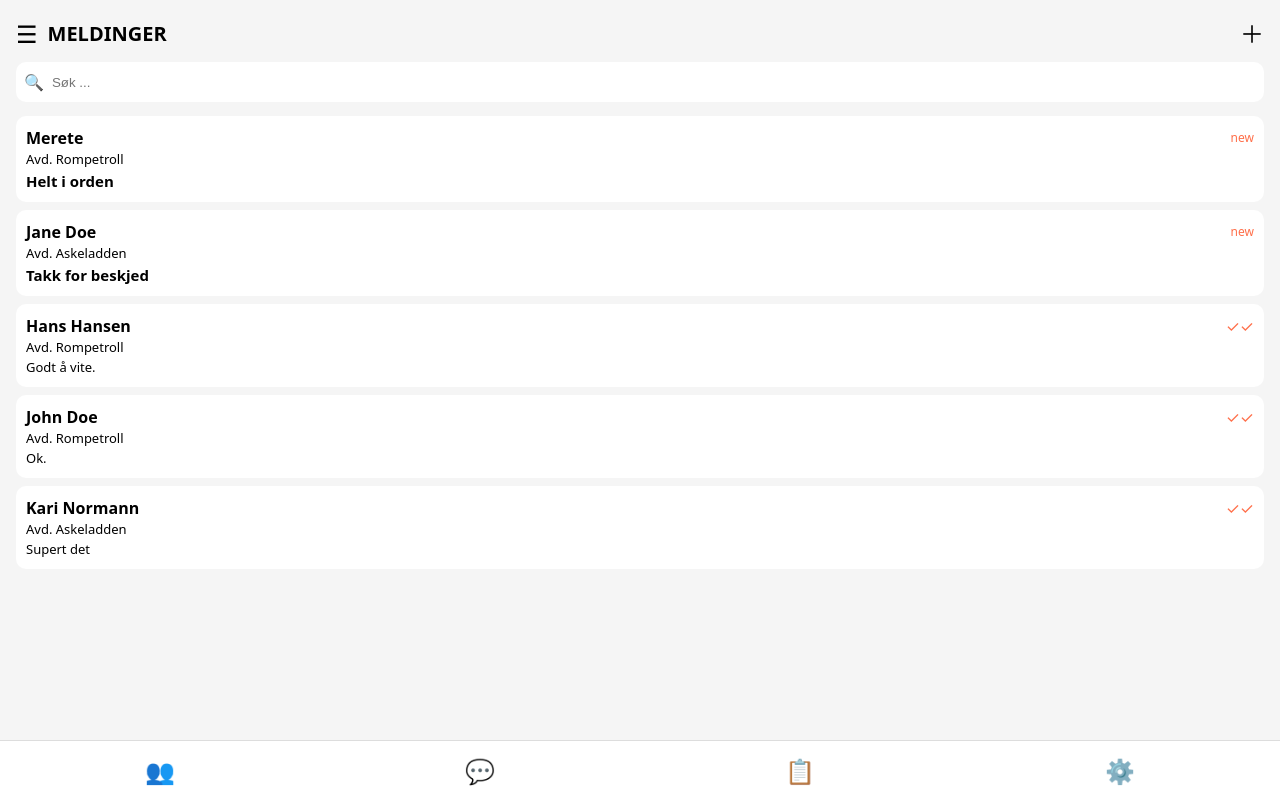
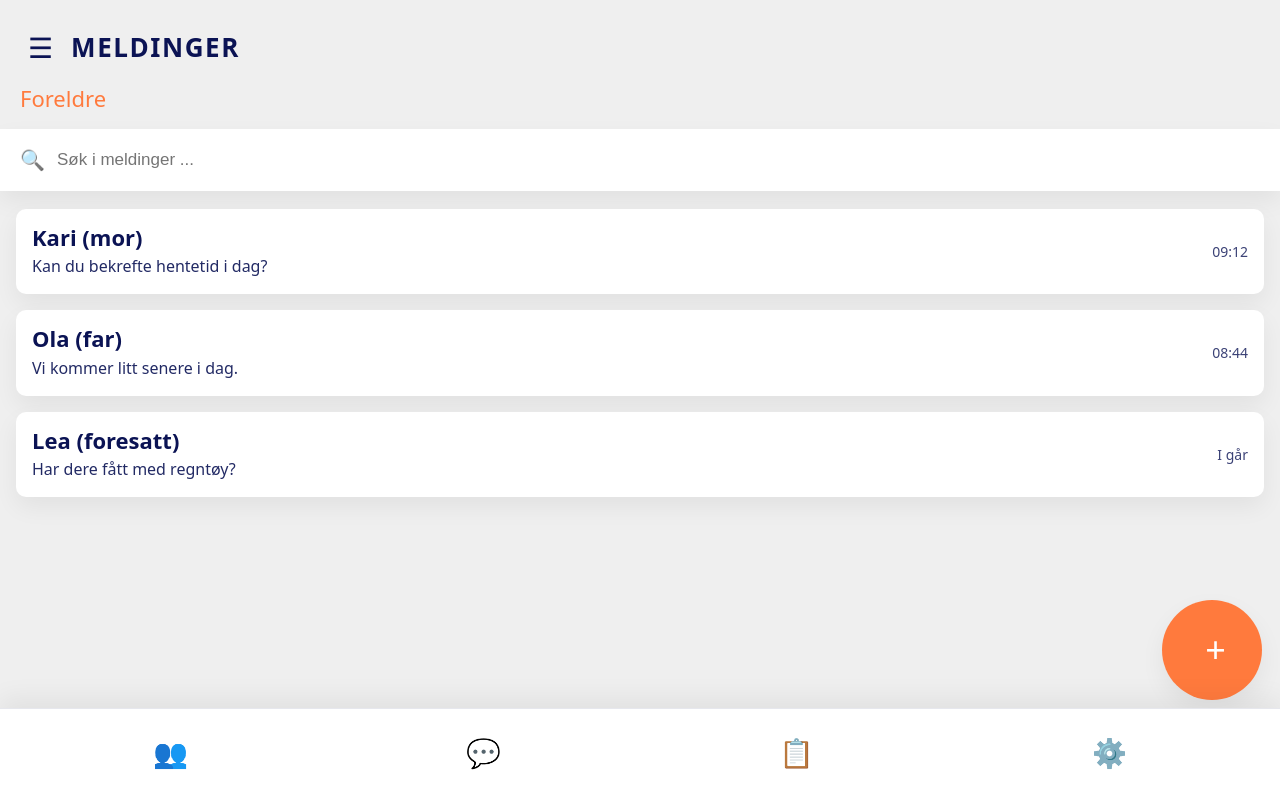
Before and after one commit to DR4G0N101/PRO203_agileproject, a React (Vite) app: page /messages-parents in a window 1280 px wide. Built offline with nearby package versions, Linux system fonts and the light colour scheme.

Commit message:
fikset mye

```diff
--- a/src/components/BottomNav.jsx
+++ b/src/components/BottomNav.jsx
@@ -19,10 +19,11 @@ function Tab({ to, label, icon }) {
 export default function BottomNav() {
   return (
     <nav className="bottom-nav" aria-label="Hovedmeny">
-      <Tab to="/children" label="Barn" icon="👥" />
-      <Tab to="/messages" label="Meldinger" icon="💬" />
-      <Tab to="/overview" label="Oversikt" icon="📋" />
-      <Tab to="/settings" label="Innstillinger" icon="⚙️" />
+      <Tab to="/home" label="home" icon="👥" />
+      <Tab to="/messages" label="messages" icon="💬" />
+      {/* <Tab to="/messages-parents" label="Meldinger" icon="💬" /> */}
+      <Tab to="/overview" label="overview" icon="📋" />
+      <Tab to="/settings" label="settings" icon="⚙️" />
     </nav>
   );
 }
--- /dev/null
+++ b/src/pages/Home.jsx
@@ -0,0 +1,97 @@
+import { useMemo, useState } from "react";
+import { useNavigate } from "react-router-dom";
+
+import BurgerMenu from "../components/BurgerMenu";
+import BottomNav from "../components/BottomNav";
+
+import "./home.css";
+
+export default function ChildrenHome() {
+  const navigate = useNavigate();
+
+  const [menuOpen, setMenuOpen] = useState(false);
+
+  const categories = useMemo(
+    () => [
+      { title: "Til stede", count: "14/23", color: "#2E5C3F" },
+      { title: "Venter på", count: "3/23", color: "#F2C94C" },
+      { title: "Hentet", count: "4/23", color: "var(--navy)" },
+      { title: "Fravær", count: "2/23", color: "#8B0012" },
+    ],
+    []
+  );
+
+  const sections = useMemo(
+    () => [
+      {
+        heading: "Navigasjon",
+        items: [
+          { label: "Barn", value: "children", onSelect: () => navigate("/children"), active: true },
+          { label: "Meldinger", value: "messages", onSelect: () => navigate("/messages") },
+          { label: "Oversikt", value: "overview", onSelect: () => navigate("/overview") },
+          { label: "Innstillinger", value: "settings", onSelect: () => navigate("/settings") },
+        ],
+      },
+    ],
+    [navigate]
+  );
+
+  return (
+    <div className="ch-container">
+      <BurgerMenu
+        open={menuOpen}
+        onClose={() => setMenuOpen(false)}
+        title="MENY"
+        sections={sections}
+      />
+
+      {/* Header */}
+      <div className="ch-header">
+        <button
+          type="button"
+          className="ch-menu-btn"
+          onClick={() => setMenuOpen(true)}
+          aria-label="Åpne meny"
+        >
+          ☰
+        </button>
+        <h2 className="ch-title">BARN</h2>
+      </div>
+
+      <p className="ch-subtitle">Rompetroll</p>
+
+      {/* Link til foresatte */}
+      <button
+        type="button"
+        className="ch-parent-link"
+        onClick={() => navigate("/messages-parents")}
+      >
+        ➜ For foresatte
+      </button>
+
+      {/* Kategorien-kort */}
+      <div className="ch-list">
+        {categories.map((item) => (
+          <button
+            key={item.title}
+            type="button"
+            className="ch-card"
+            onClick={() => alert(`${item.title} (demo)`)}
+          >
+            <div className="ch-colorbar" style={{ background: item.color }} />
+            <div className="ch-card-content">
+              <span className="ch-card-title">{item.title}</span>
+
+              <div className="ch-card-right">
+                <span className="ch-card-count">{item.count}</span>
+                <span className="ch-chevron" aria-hidden="true">›</span>
+              </div>
+            </div>
+          </button>
+        ))}
+      </div>
+
+      <BottomNav />
+    </div>
+  );
+}
--- a/src/pages/MessagesParents.jsx
+++ b/src/pages/MessagesParents.jsx
@@ -1,311 +1,168 @@
-import React, { useState } from "react";
+import { useMemo, useState } from "react";
+import { useNavigate } from "react-router-dom";
 
-export default function MessagesForesatte({ activePage, setActivePage }) {
-    const [showNewMessage, setShowNewMessage] = useState(false);
+import BurgerMenu from "../components/BurgerMenu";
+import BottomNav from "../components/BottomNav";
 
-    const messages = [
+import "./settings/settings.css";
+import "./messages.css";
+
+export default function MessagesParents() {
+  const navigate = useNavigate();
+
+  const [menuOpen, setMenuOpen] = useState(false);
+  const [search, setSearch] = useState("");
+
+  const [showNew, setShowNew] = useState(false);
+  const [contact, setContact] = useState("");
+  const [text, setText] = useState("");
+
+  // Foreldre/foresatte (samme struktur som Messages)
+  const messages = useMemo(
+    () => [
+      { id: 1, name: "Kari (mor)", text: "Kan du bekrefte hentetid i dag?", time: "09:12" },
+      { id: 2, name: "Ola (far)", text: "Vi kommer litt senere i dag.", time: "08:44" },
+      { id: 3, name: "Lea (foresatt)", text: "Har dere fått med regntøy?", time: "I går" },
+    ],
+    []
+  );
+
+  const filteredMessages = useMemo(() => {
+    const q = search.trim().toLowerCase();
+    if (!q) return messages;
+    return messages.filter(
+      (m) =>
+        m.name.toLowerCase().includes(q) ||
+        m.text.toLowerCase().includes(q)
+    );
+  }, [messages, search]);
+
+  // BurgerMenu: samme stil, men "Foreldre" aktiv (valgfritt)
+  const sections = useMemo(
+    () => [
       {
-            name: "Merete",
-            group: "Avd. Rompetroll",
-            text: "Helt i orden",
-            status: "new",
+        heading: "Navigasjon",
+        items: [
+          { label: "Meldinger", value: "messages", onSelect: () => navigate("/messages") },
+          { label: "Foreldre", value: "messages-parents", onSelect: () => navigate("/messages-parents"), active: true },
+          { label: "Oversikt", value: "overview", onSelect: () => navigate("/overview") },
+          { label: "Innstillinger", value: "settings", onSelect: () => navigate("/settings") },
+        ],
       },
-        {
-            name: "Jane Doe",
-            group: "Avd. Askeladden",
-            text: "Takk for beskjed",
-            status: "new",
-        },
-        {
-            name: "Hans Hansen",
-            group: "Avd. Rompetroll",
-            text: "Godt å vite.",
-            status: "read",
-        },
-        {
-            name: "John Doe",
-            group: "Avd. Rompetroll",
-            text: "Ok.",
-            status: "read",
-        },
-        {
-            name: "Kari Normann",
-            group: "Avd. Askeladden",
-            text: "Supert det",
-            status: "read",
-        },
-    ];
+    ],
+    [navigate]
+  );
 
   return (
-        <div style={styles.container}>
+    <div className="msg-container">
+      <BurgerMenu
+        open={menuOpen}
+        onClose={() => setMenuOpen(false)}
+        title="MENY"
+        sections={sections}
+      />
+
       {/* Header */}
-            <div style={styles.header}>
-                {showNewMessage ? (
-                    <span
-                        style={styles.backButton}
-                        onClick={() => setShowNewMessage(false)}
+      <div className="msg-header">
+        <button
+          type="button"
+          className="msg-menu-btn"
+          onClick={() => setMenuOpen(true)}
+          aria-label="Åpne meny"
         >
-                        ←
-                    </span>
-                ) : (
-                    <span style={styles.menuIcon}>☰</span>
-                )}
-
-                <h2 style={styles.title}>MELDINGER</h2>
-
-                {!showNewMessage && (
-                    <span
-                        style={styles.plus}
-                        onClick={() => setShowNewMessage(true)}
-                    >
-                        ＋
-                    </span>
-                )}
+          ☰
+        </button>
+        <h2 className="msg-title">MELDINGER</h2>
       </div>
 
-            {!showNewMessage ? (
-                <>
+      <p className="msg-subtitle">Foreldre</p>
+
       {/* Search */}
-                    <div style={styles.searchBox}>
-                        <span>🔍</span>
-                        <input placeholder="Søk ..." style={styles.searchInput} />
+      <div className="msg-search">
+        <span className="msg-search-icon" aria-hidden="true">🔍</span>
+        <input
+          className="msg-search-input"
+          placeholder="Søk i meldinger ..."
+          value={search}
+          onChange={(e) => setSearch(e.target.value)}
+        />
       </div>
 
-                    {/* Message list */}
-                    <div style={styles.list}>
-                        {messages.map((m, index) => (
-                            <div key={index} style={styles.messageCard}>
-                                <div style={styles.nameRow}>
-                                    <span style={styles.name}>{m.name}</span>
-                                    {m.status === "new" ? (
-                                        <span style={styles.new}>new</span>
-                                    ) : (
-                                        <span style={styles.sent}>✓✓</span>
-                                    )}
+      {/* Meldingsliste */}
+      <div className="msg-list">
+        {filteredMessages.map((m) => (
+          <div key={m.id} className="msg-card">
+            <div>
+              <div className="msg-name">{m.name}</div>
+              <div className="msg-preview">{m.text}</div>
             </div>
-                                <div style={styles.group}>{m.group}</div>
-                                <div
-                                    style={
-                                        m.status === "new"
-                                            ? styles.textNew
-                                            : styles.text
-                                    }
-                                >
-                                    {m.text}
-                                </div>
+            <div className="msg-time">{m.time}</div>
           </div>
         ))}
       </div>
-                </>
-            ) : (
-                <>
-                    {/* New message */}
-                    <h3 style={styles.newTitle}>Ny beskjed</h3>
-                    <p style={styles.newDescription}>
-                        Send en ny melding til en avdeling.
-                    </p>
 
-                    <div style={styles.formGroup}>
-                        <label style={styles.label}>Velg avdeling</label>
-                        <input value="Rompetroll" disabled style={styles.input} />
+      {/* ➕ New message button */}
+      <button
+        className="msg-fab"
+        aria-label="Ny beskjed"
+        onClick={() => setShowNew(true)}
+      >
+        +
+      </button>
+
+      {/* Popup */}
+      {showNew && (
+        <div className="msg-modal-overlay" onClick={() => setShowNew(false)}>
+          <div className="msg-modal" onClick={(e) => e.stopPropagation()}>
+            <h3 className="msg-modal-title">Ny beskjed</h3>
+
+            <label className="msg-label">Velg forelder/foresatt</label>
+            <select
+              className="msg-select"
+              value={contact}
+              onChange={(e) => setContact(e.target.value)}
+            >
+              <option value="">Velg…</option>
+              <option value="Kari (mor)">Kari (mor)</option>
+              <option value="Ola (far)">Ola (far)</option>
+              <option value="Lea (foresatt)">Lea (foresatt)</option>
+            </select>
+
+            <label className="msg-label">Beskjed</label>
+            <textarea
+              className="msg-textarea"
+              placeholder="Hva har du på hjertet?"
+              value={text}
+              onChange={(e) => setText(e.target.value)}
+            />
+
+            <div className="msg-actions">
+              <button
+                type="button"
+                className="msg-cancel"
+                onClick={() => setShowNew(false)}
+              >
+                Avbryt
+              </button>
+
+              <button
+                type="button"
+                className="msg-send"
+                onClick={() => {
+                  alert("Beskjed sendt (demo)");
+                  setShowNew(false);
+                  setContact("");
+                  setText("");
+                }}
+              >
+                Send
+              </button>
             </div>
-
-                    <div style={styles.formGroup}>
-                        <label style={styles.label}>Beskjed</label>
-                        <textarea
-                            placeholder="Hva har du på hjertet?"
-                            style={styles.textArea}
-                        />
           </div>
-
-                    <button style={styles.sendButton}>Send inn</button>
-                </>
+        </div>
       )}
 
-            {/* Bottom nav */}
-            <div style={styles.bottomNav}>
-                <span onClick={() => setActivePage("home")}>👥</span>
-                <span onClick={() => setActivePage("messages")}>💬</span>
-                <span onClick={() => setActivePage("overview")}>📋</span>
-                <span style={{ color: "#002B7F" }}>⚙️</span>
-            </div>
+      <BottomNav />
     </div>
   );
 }
-
-/* ================= STYLES ================= */
-
-const styles = {
-    container: {
-        padding: "16px",
-        backgroundColor: "#F5F5F5",
-        height: "100vh",
-        paddingBottom: "60px",
-        boxSizing: "border-box",
-        overflow: "hidden",
-    },
-
-    header: {
-        display: "flex",
-        alignItems: "center",
-        gap: "10px",
-    },
-
-    backButton: {
-        fontSize: "24px",
-        cursor: "pointer",
-        color: "#000",
-    },
-
-    menuIcon: {
-        fontSize: "24px",
-        color: "#000",
-    },
-
-    title: {
-        fontSize: "20px",
-        fontWeight: "700",
-        flex: 1,
-        color: "#000",
-    },
-
-    plus: {
-        fontSize: "24px",
-        cursor: "pointer",
-        color: "#000",
-    },
-
-    searchBox: {
-        display: "flex",
-        alignItems: "center",
-        backgroundColor: "white",
-        padding: "8px",
-        borderRadius: "10px",
-        marginTop: "10px",
-    },
-
-    searchInput: {
-        marginLeft: "8px",
-        border: "none",
-        outline: "none",
-        width: "100%",
-        background: "transparent",
-        color: "#000",
-    },
-
-    list: {
-        marginTop: "14px",
-    },
-
-    messageCard: {
-        backgroundColor: "white",
-        borderRadius: "10px",
-        padding: "10px",
-        marginBottom: "8px",
-    },
-
-    nameRow: {
-        display: "flex",
-        justifyContent: "space-between",
-        alignItems: "center",
-    },
-
-    name: {
-        fontWeight: "600",
-        color: "#000",
-    },
-
-    group: {
-        fontSize: "13px",
-        color: "#000",
-    },
-
-    text: {
-        fontSize: "13px",
-        color: "#000",
-    },
-
-    textNew: {
-        fontSize: "15px",
-        fontWeight: "600",
-        color: "#000",
-    },
-
-    new: {
-        color: "#FF6F4A",
-        fontSize: "12px",
-    },
-
-    sent: {
-        color: "#FF6F4A",
-    },
-
-    newTitle: {
-        fontSize: "18px",
-        fontWeight: "700",
-        marginTop: "10px",
-        color: "#000",
-    },
-
-    newDescription: {
-        fontSize: "14px",
-        marginBottom: "14px",
-        color: "#000",
-    },
-
-    formGroup: {
-        marginBottom: "14px",
-    },
-
-    label: {
-        fontSize: "13px",
-        marginBottom: "4px",
-        display: "block",
-        color: "#000",
-    },
-
-    input: {
-        width: "100%",
-        padding: "10px",
-        borderRadius: "10px",
-        border: "none",
-        backgroundColor: "white",
-        color: "#000",
-    },
-
-    textArea: {
-        width: "100%",
-        height: "110px",
-        padding: "10px",
-        borderRadius: "10px",
-        border: "none",
-        resize: "none",
-        backgroundColor: "white",
-        color: "#000",
-    },
-
-    sendButton: {
-        marginTop: "10px",
-        padding: "10px 24px",
-        borderRadius: "20px",
-        border: "none",
-        backgroundColor: "#FF6F4A",
-        color: "white",
-        fontWeight: "600",
-        cursor: "pointer",
-    },
-
-    bottomNav: {
-        position: "fixed",
-        bottom: 0,
-        left: 0,
-        width: "100%",
-        height: "60px",
-        backgroundColor: "white",
-        borderTop: "1px solid #ddd",
-        display: "flex",
-        justifyContent: "space-around",
-        alignItems: "center",
-        fontSize: "24px",
-    },
-};
--- /dev/null
+++ b/src/pages/home.css
@@ -0,0 +1,134 @@
+* { box-sizing: border-box; }
+
+.ch-container {
+  min-height: 100vh;
+  width: 100%;
+  background: var(--bg, #efefef);
+  color: var(--navy, #0b1354);
+  font-family: system-ui, -apple-system, Segoe UI, Roboto, Arial, sans-serif;
+
+  padding-top: 22px;
+  padding-bottom: calc(120px + env(safe-area-inset-bottom));
+}
+
+/* Header */
+.ch-header {
+  display: flex;
+  align-items: center;
+  gap: 10px;
+  padding: 0 20px;
+}
+
+.ch-menu-btn {
+  font-size: 28px;
+  cursor: pointer;
+  background: transparent;
+  border: none;
+  padding: 6px 8px;
+  color: var(--navy, #0b1354);
+}
+
+.ch-title {
+  font-size: 26px;
+  font-weight: 800;
+  margin: 0;
+  letter-spacing: 0.06em;
+  color: var(--navy, #0b1354);
+}
+
+.ch-subtitle {
+  margin: 10px 0 10px;
+  font-size: 22px;
+  font-weight: 500;
+  color: var(--orange, #ff7a3d);
+  padding: 0 20px;
+}
+
+/* Parent link button */
+.ch-parent-link {
+  margin: 0 20px 16px;
+  padding: 0;
+  border: none;
+  background: transparent;
+
+  color: var(--navy, #0b1354);
+  font-weight: 700;
+  text-decoration: underline;
+  cursor: pointer;
+  text-align: left;
+}
+
+/* List */
+.ch-list {
+  margin-top: 6px;
+  padding: 0;
+}
+
+/* Cards (floating like settings rows) */
+.ch-card {
+  width: calc(100% - 32px);
+  margin: 0 16px 16px;
+
+  border: none;
+  border-radius: 10px;
+  background: var(--card, #ffffff);
+  box-shadow: var(--shadow, 0 10px 24px rgba(0,0,0,0.06));
+  padding: 0;
+
+  display: flex;
+  align-items: stretch;
+  cursor: pointer;
+  color: var(--navy, #0b1354);
+  text-align: left;
+  overflow: hidden;
+}
+
+.ch-card:active {
+  transform: translateY(1px);
+}
+
+.ch-colorbar {
+  width: 18px;
+  flex-shrink: 0;
+}
+
+.ch-card-content {
+  width: 100%;
+  display: flex;
+  align-items: center;
+  justify-content: space-between;
+  padding: 18px;
+  gap: 12px;
+}
+
+.ch-card-title {
+  font-size: 24px;
+  font-weight: 600;
+}
+
+.ch-card-right {
+  display: flex;
+  align-items: center;
+  gap: 10px;
+  flex-shrink: 0;
+}
+
+.ch-card-count {
+  font-size: 18px;
+  font-weight: 600;
+  color: var(--navy, #0b1354);
+}
+
+.ch-chevron {
+  font-size: 34px;
+  line-height: 1;
+  color: var(--orange, #ff7a3d);
+}
+
+/* Focus */
+.ch-menu-btn:focus-visible,
+.ch-parent-link:focus-visible,
+.ch-card:focus-visible {
+  outline: 3px solid rgba(255, 122, 61, 0.45);
+  outline-offset: 3px;
+}
--- a/src/routes/AppRoutes.jsx
+++ b/src/routes/AppRoutes.jsx
@@ -5,6 +5,7 @@ import AdminLogin from "../pages/login/AdminLogin";
 import ForgotPassword from "../pages/login/ForgotPassword";
 
 // Home, overview, messages
+import Home from "../pages/Home";
 import Overview from "../pages/Overview";
 import Messages from "../pages/Messages";
 import MessagesParents from "../pages/MessagesParents";
@@ -32,6 +33,7 @@ export default function AppRoutes() {
       <Route path="/forgot-password" element={<ForgotPassword />} />
 
       {/* HOME / OVERVIEW / MESSAGES */}
+      <Route path="/home" element={<Home />} />
       <Route path="/overview" element={<Overview />} />
       <Route path="/messages" element={<Messages/>} />
       <Route path="/messages-parents" element={<MessagesParents/>} />
```
Lines whose indentation alone changed are shown as unchanged.
